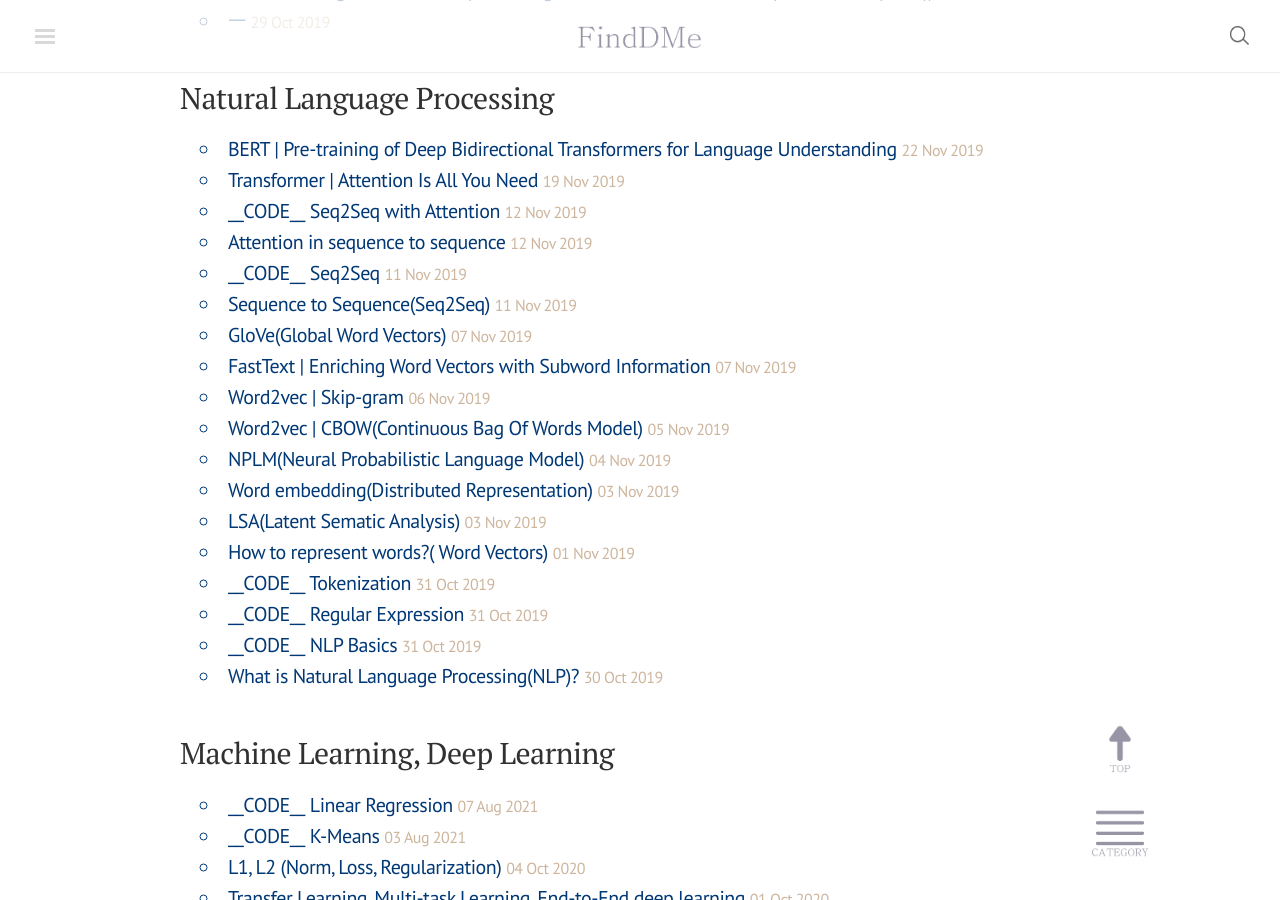
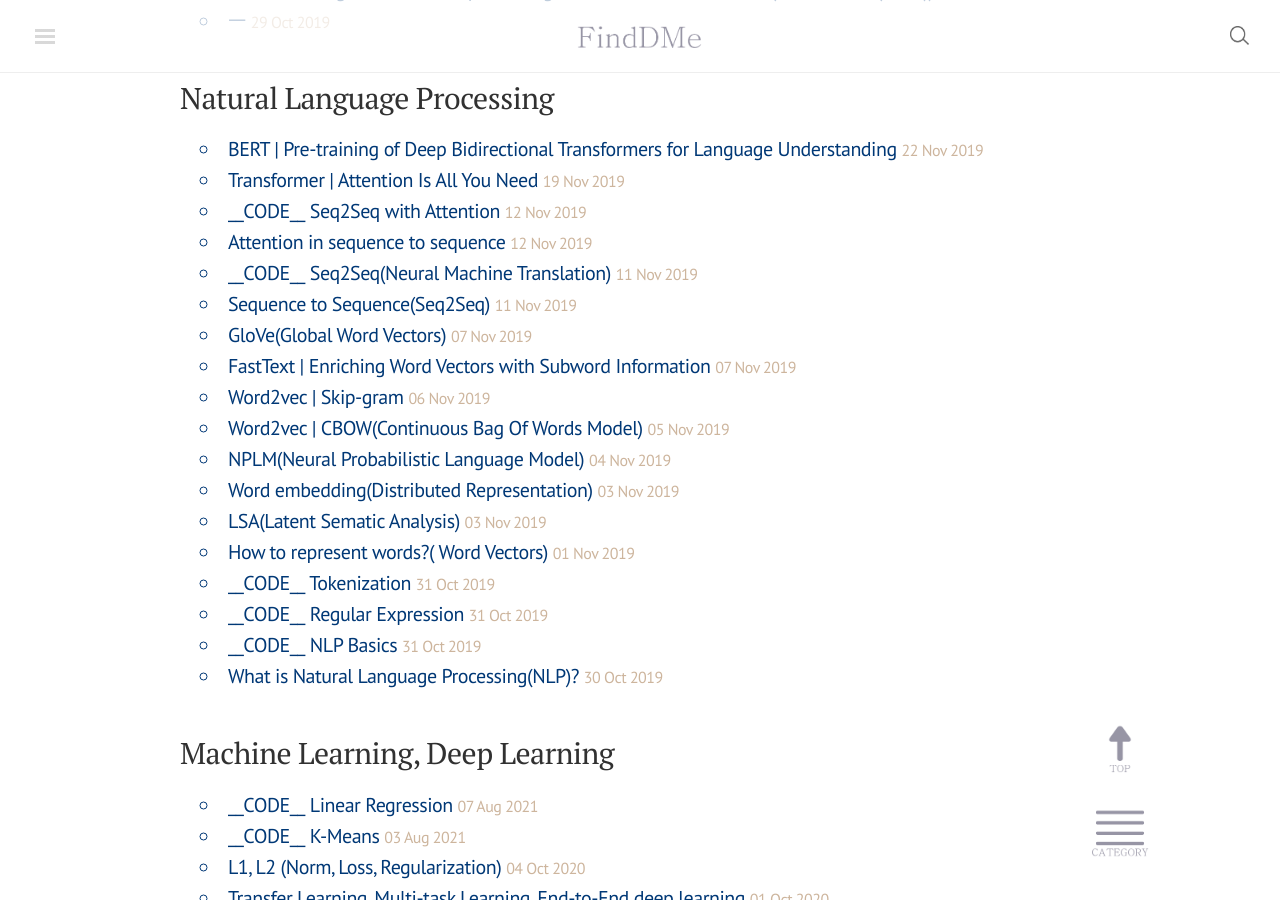
Before and after one commit to finddme/finddme.github.io, a Jekyll site: the page built from index.html, in a window 1280 px wide and 900 px high, scrolled down 841 px. Built offline with Jekyll 4.4.1, drawn with Linux system fonts in a browser that asks for light colours; nearby versions of some CDN libraries; comment, search, counter and statistics services are not loaded.

Commit message:
Update 2019-11-11-Seq2SeqCode.md

```diff
--- a/_posts/2019-11-11-Seq2SeqCode.md
+++ b/_posts/2019-11-11-Seq2SeqCode.md
@@ -1,5 +1,5 @@
 ---
-title: "__CODE__ Seq2Seq"
+title: "__CODE__ Seq2Seq(Neural Machine Translation)"
 category: Natural Language Processing
 tag: NLP
 ---
```
